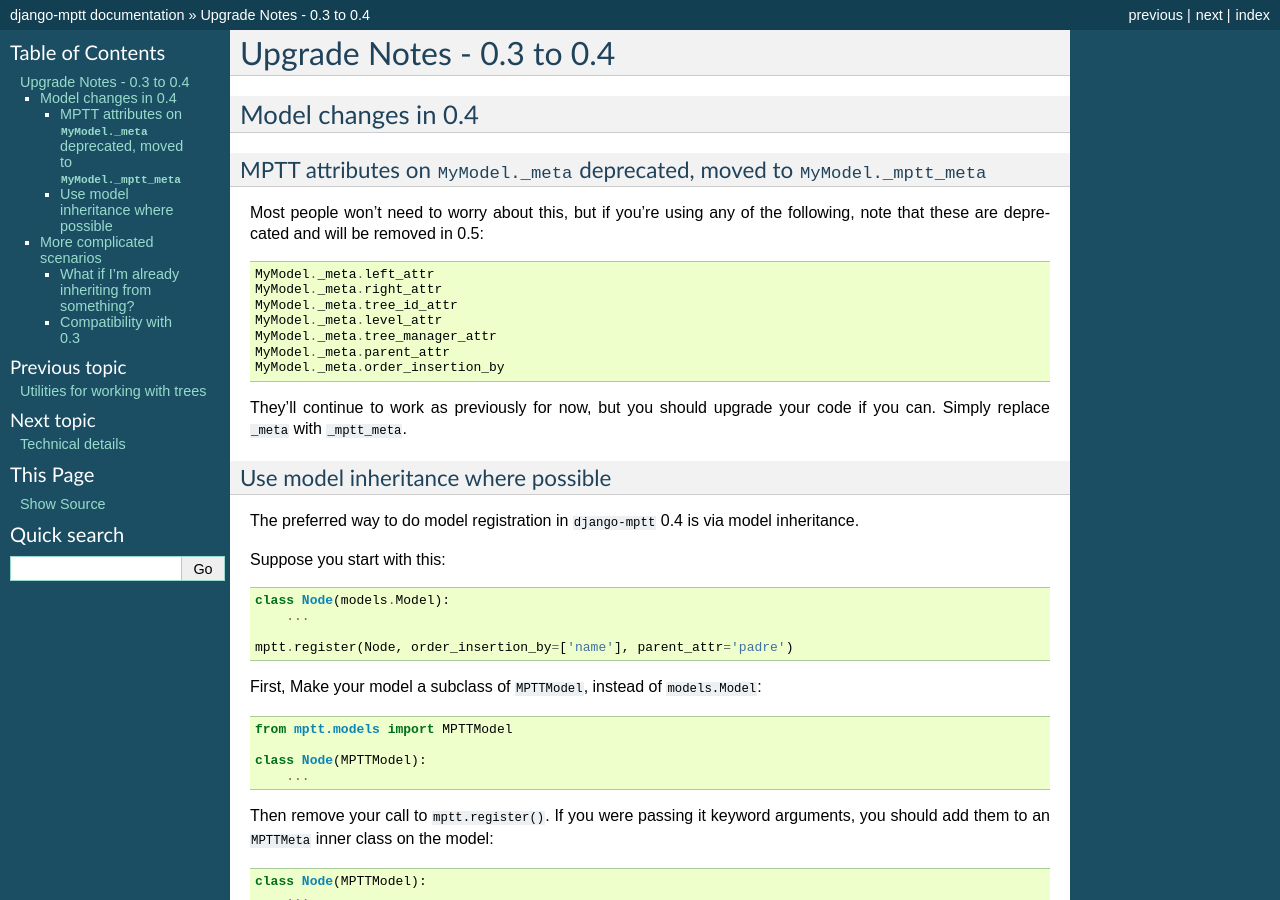
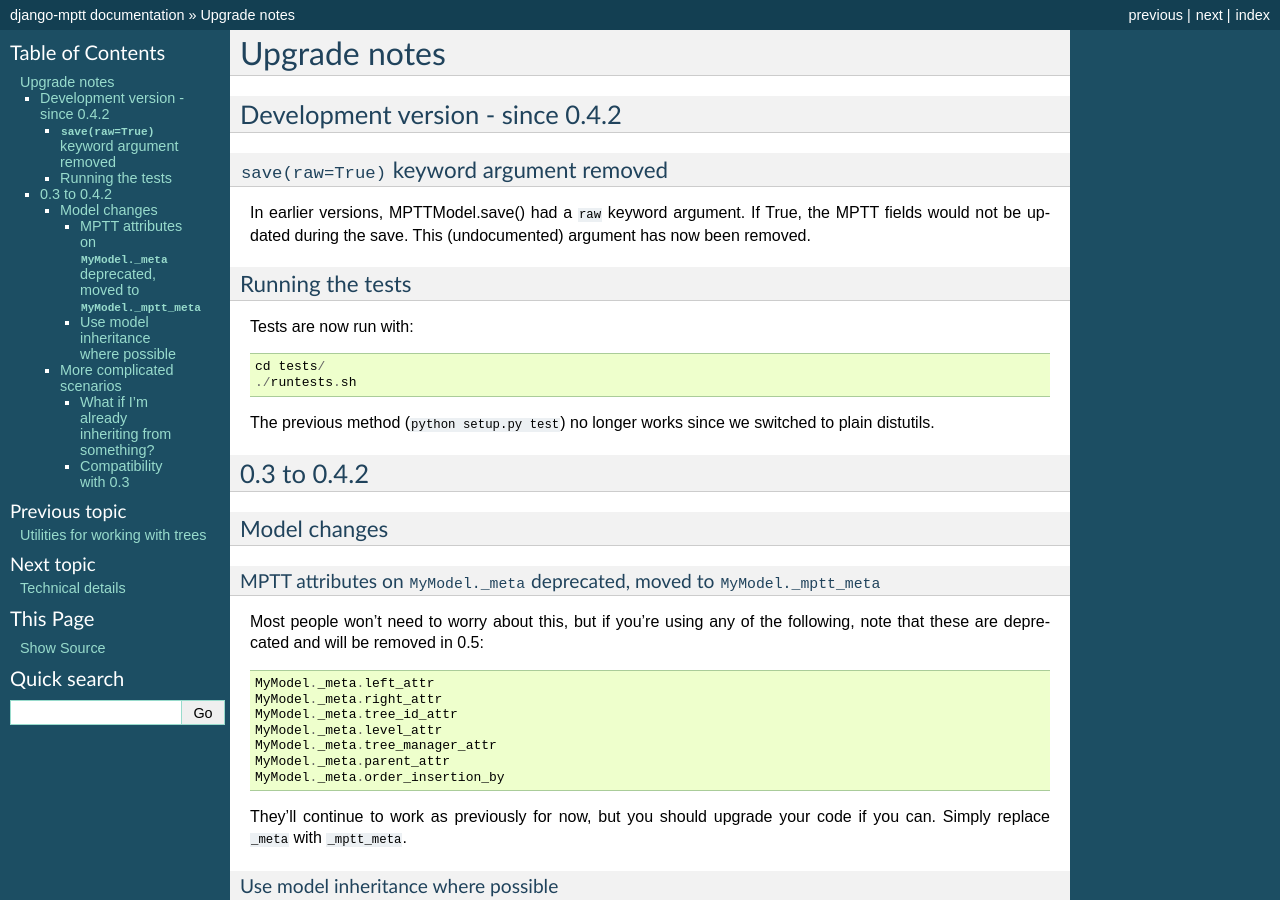
Before and after one commit to django-mptt/django-mptt, a Sphinx documentation site: the page built from docs/upgrade.rst, in a window 1280 px wide and 900 px high. Built offline with Sphinx 7.4.7, drawn with Linux system fonts in a browser that asks for light colours; the version number could not be read and is left out; some of the changed text lies outside the part shown.

Commit message:
update upgrade docs with a couple backwards incompatible changes since 0.4.2

```diff
--- a/docs/upgrade.rst
+++ b/docs/upgrade.rst
@@ -1,10 +1,35 @@
-==========================
-Upgrade Notes - 0.3 to 0.4
-==========================
+=============
+Upgrade notes
+=============
+
+Development version - since 0.4.2
+=================================
+
+``save(raw=True)`` keyword argument removed
+~~~~~~~~~~~~~~~~~~~~~~~~~~~~~~~~~~~~~~~~~~~
+
+In earlier versions, MPTTModel.save() had a ``raw`` keyword argument.
+If True, the MPTT fields would not be updated during the save.
+This (undocumented) argument has now been removed.
 
 
-Model changes in 0.4
-====================
+Running the tests
+~~~~~~~~~~~~~~~~~
+
+Tests are now run with::
+
+    cd tests/
+    ./runtests.sh
+
+The previous method (``python setup.py test``) no longer works since we switched to plain distutils.
+
+
+0.3 to 0.4.2
+============
+
+
+Model changes
+~~~~~~~~~~~~~
 
 MPTT attributes on ``MyModel._meta`` deprecated, moved to ``MyModel._mptt_meta``
 ----------------------------------------------------------------------------------
@@ -62,7 +87,7 @@
 
 
 More complicated scenarios
-==========================
+~~~~~~~~~~~~~~~~~~~~~~~~~~
 
 What if I'm already inheriting from something?
 ----------------------------------------------
```
